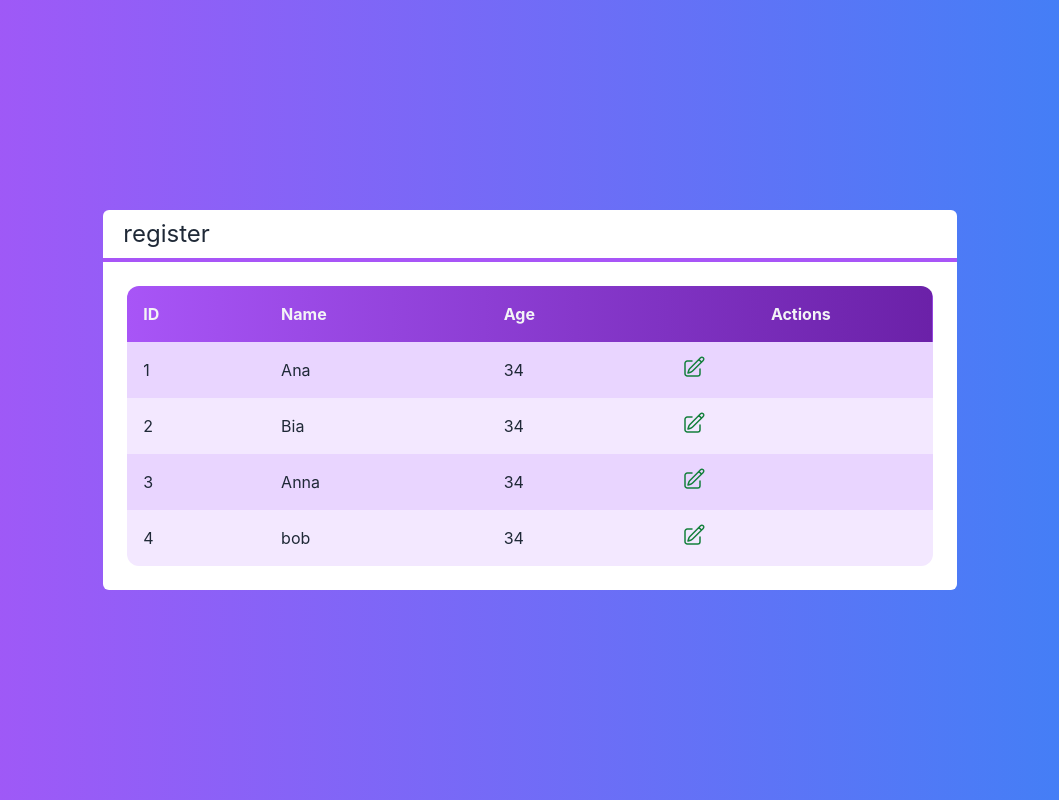
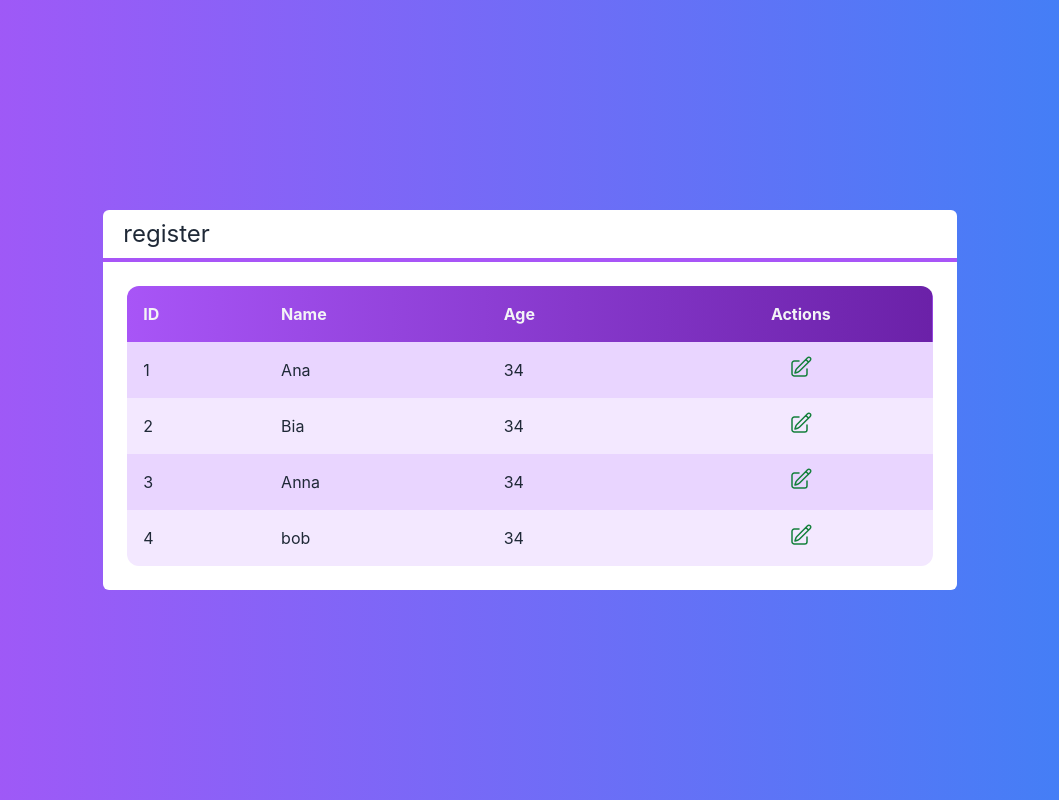
Before and after one commit to Andreas-Ziegler22/Crud-next.js, a Next.js app: page / in a window 1280 px wide. Shown: the whole page, without its empty margins (110-1169 px from the left). Built offline with nearby package versions, Linux system fonts and the light colour scheme.

Commit message:
button centrelized with Actions at form

```diff
--- a/src/components/TableForm.tsx
+++ b/src/components/TableForm.tsx
@@ -38,7 +38,7 @@ export default function TableForm(props: TableFormProps) {
 
   function renderActions(client: Client) {
     return (
-      <td className="flex">
+      <td className="flex justify-center">
         {props.clientSelected ? (
           <button className="flex justify-center items-center text-green-700 rounded-full p-2 m-1 hover:bg-purple-50">
             {IconEdit}
```
